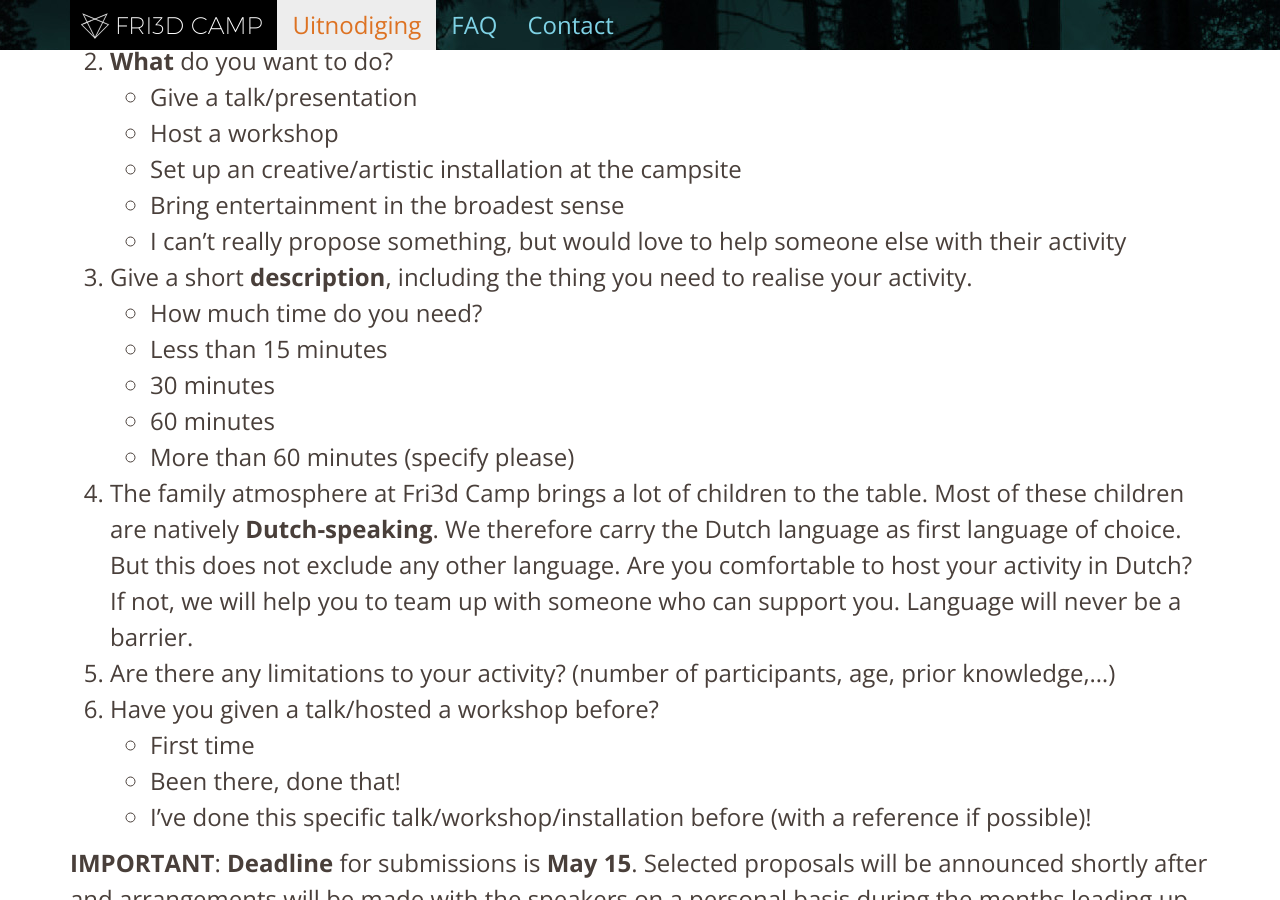
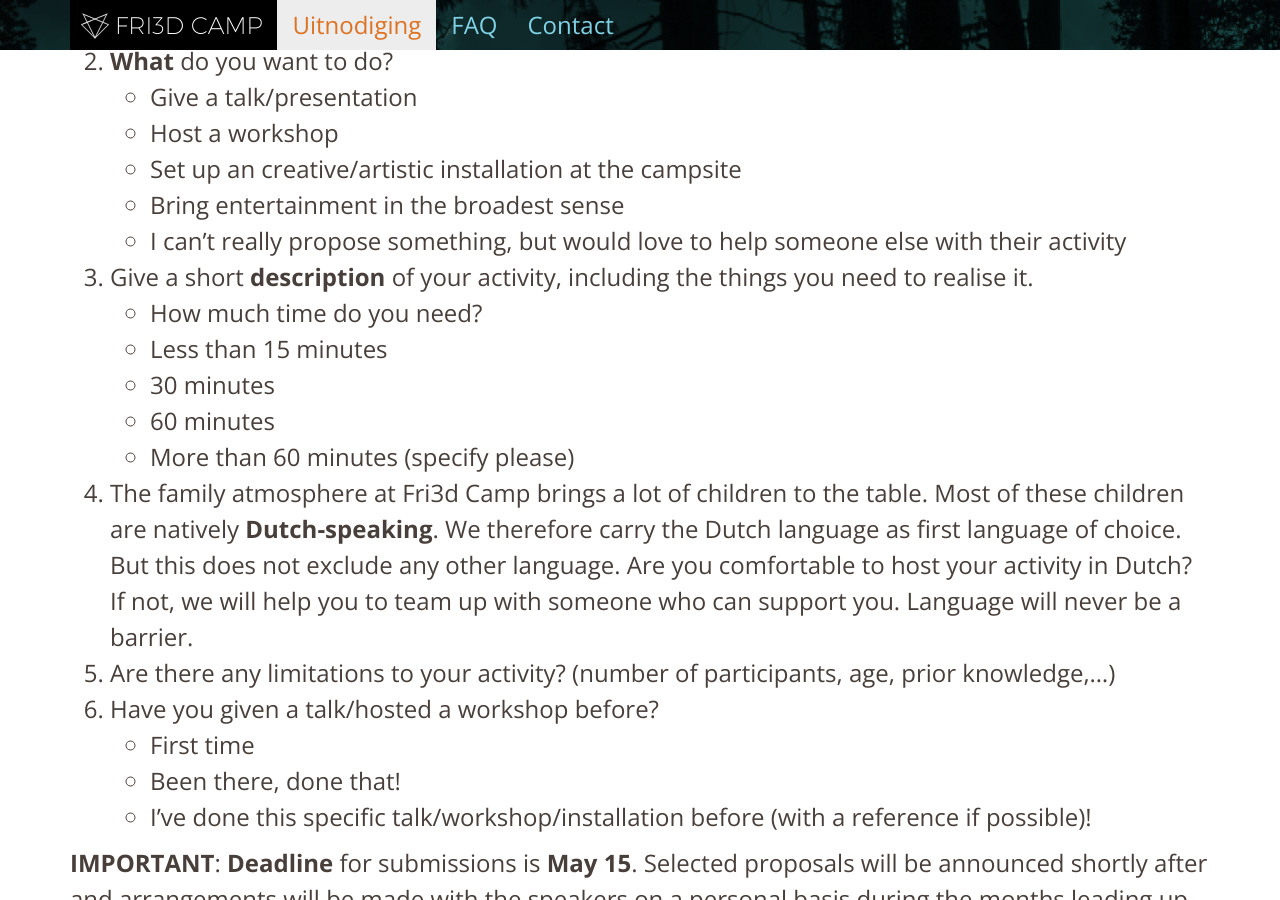
Before and after one commit to Fri3dCamp/fri3dweb2016, a Jekyll site: the page built from uitnodiging/en/index.md, in a window 1280 px wide and 900 px high, scrolled down 2235 px. Built offline with Jekyll 4.4.1, drawn with Linux system fonts in a browser that asks for light colours; nearby versions of some CDN libraries.

Commit message:
text improvement

```diff
--- a/uitnodiging/en/index.md
+++ b/uitnodiging/en/index.md
@@ -44,7 +44,7 @@ To submit your proposal, send an e-mail to [content@fri3d.be](mailto:content@fri
     * Set up an creative/artistic installation at the campsite
     * Bring entertainment in the broadest sense
     * I can’t really propose something, but would love to help someone else with their activity
-3. Give a short **description**, including the thing you need to realise your activity.
+3. Give a short **description** of your activity, including the things you need to realise it.
     * How much time do you need?
     * Less than 15 minutes
     * 30 minutes
```
Also changed, not shown: uitnodiging/index.md (+1 -1 lines), 2 other files.
